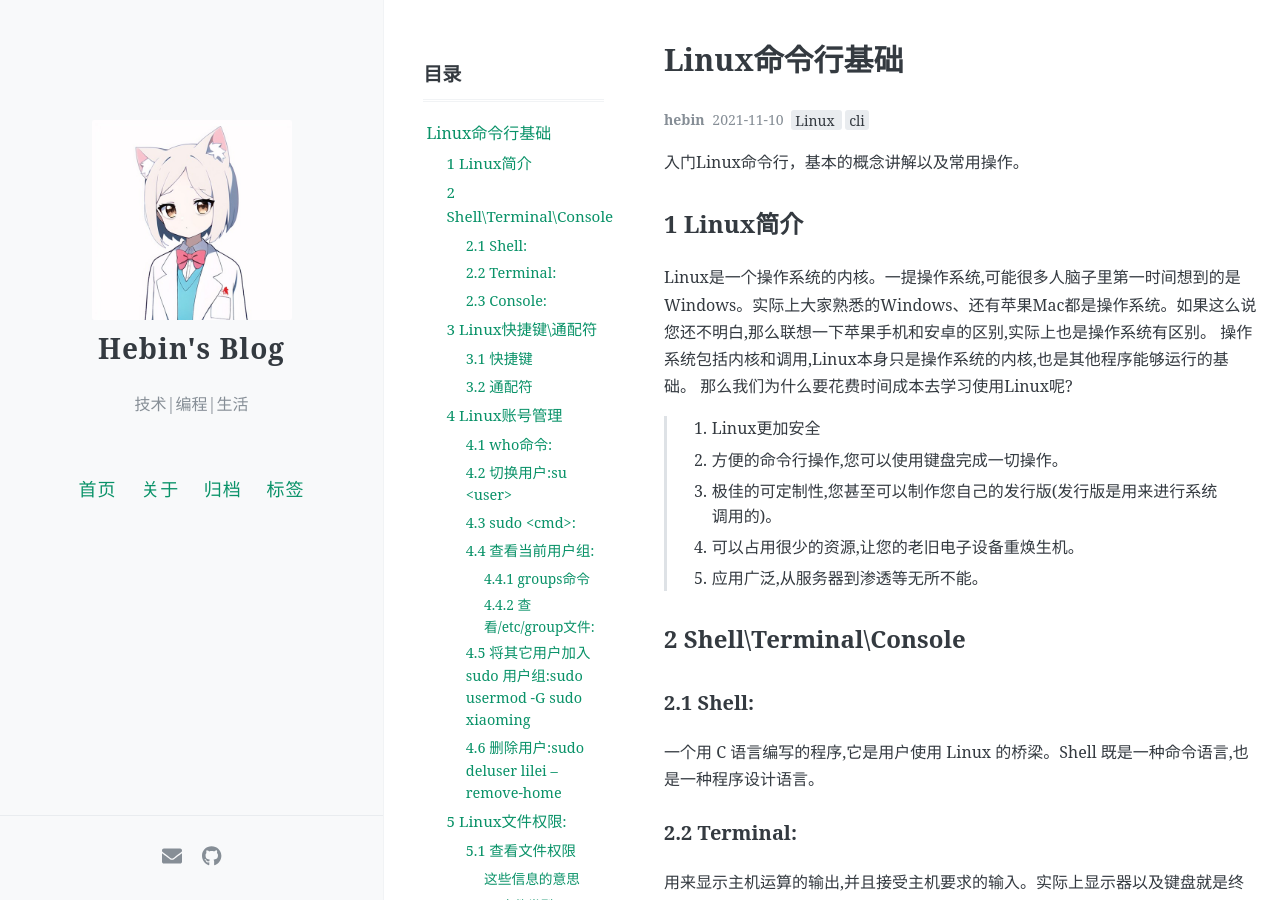
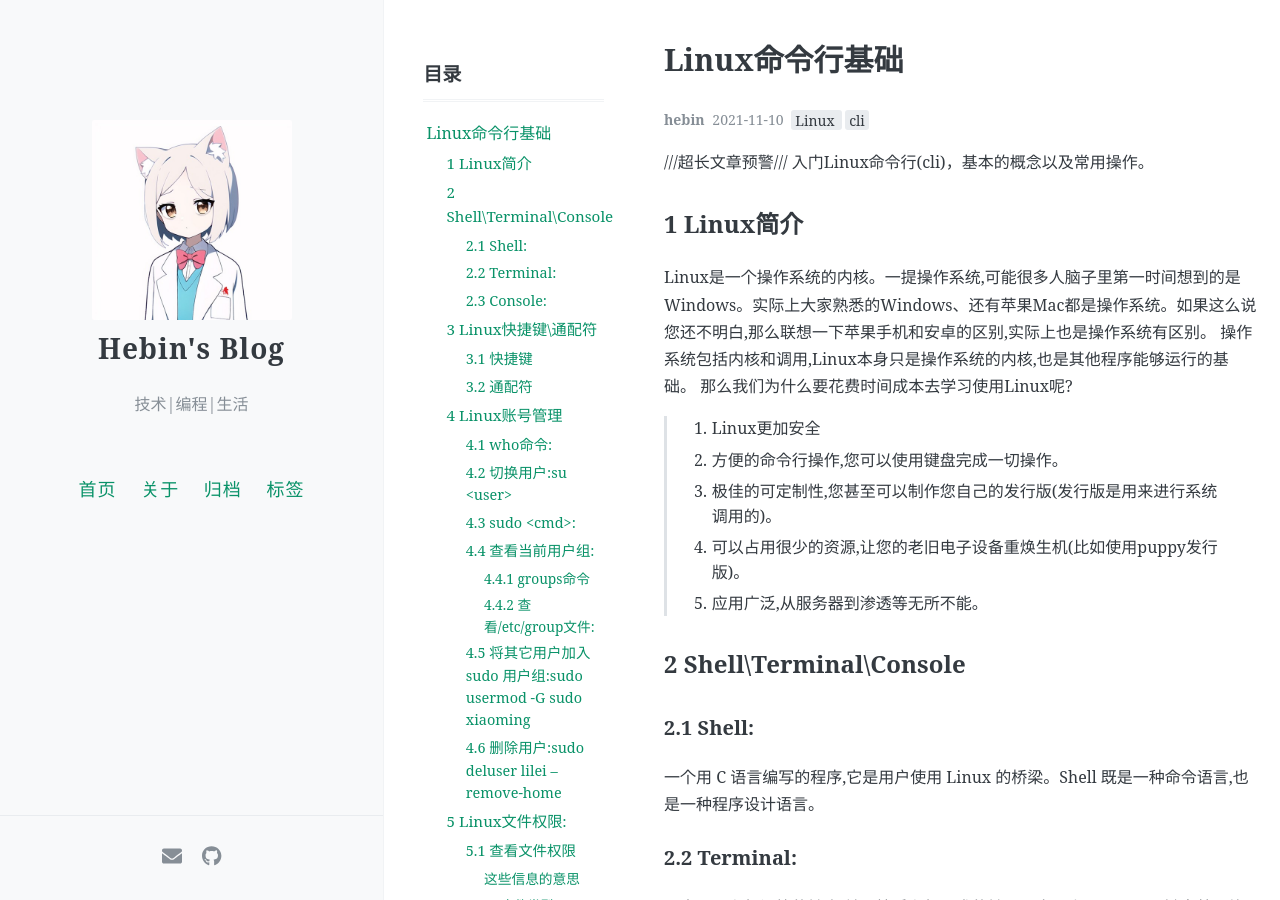
Before and after one commit to Hebin-zhang/Hebin-zhang.github.io, a Jekyll site: the page built from _posts/2021-12-10-Linux命令行基础.md, in a window 1280 px wide and 900 px high. Built offline with Jekyll 4.4.1, drawn with Linux system fonts in a browser that asks for light colours; comment, search, counter and statistics services are not loaded.

Commit message:
Update 2021-12-10-Linux命令行基础.md

```diff
--- a/_posts/2021-12-10-Linux命令行基础.md
+++ b/_posts/2021-12-10-Linux命令行基础.md
@@ -8,16 +8,17 @@ comments: true
 toc: true
 ---
 
-入门Linux命令行，基本的概念讲解以及常用操作。
+///超长文章预警/// 入门Linux命令行(cli)，基本的概念以及常用操作。
 
 ## 1 Linux简介
 Linux是一个操作系统的内核。一提操作系统,可能很多人脑子里第一时间想到的是Windows。实际上大家熟悉的Windows、还有苹果Mac都是操作系统。如果这么说您还不明白,那么联想一下苹果手机和安卓的区别,实际上也是操作系统有区别。
 	操作系统包括内核和调用,Linux本身只是操作系统的内核,也是其他程序能够运行的基础。
 	那么我们为什么要花费时间成本去学习使用Linux呢?
+
 >1.	Linux更加安全
 >2.	方便的命令行操作,您可以使用键盘完成一切操作。
 >3.	极佳的可定制性,您甚至可以制作您自己的发行版(发行版是用来进行系统调用的)。
->4.	可以占用很少的资源,让您的老旧电子设备重焕生机。
+>4.	可以占用很少的资源,让您的老旧电子设备重焕生机(比如使用puppy发行版)。
 >5.	应用广泛,从服务器到渗透等无所不能。
 
 ## 2 Shell\Terminal\Console
```
